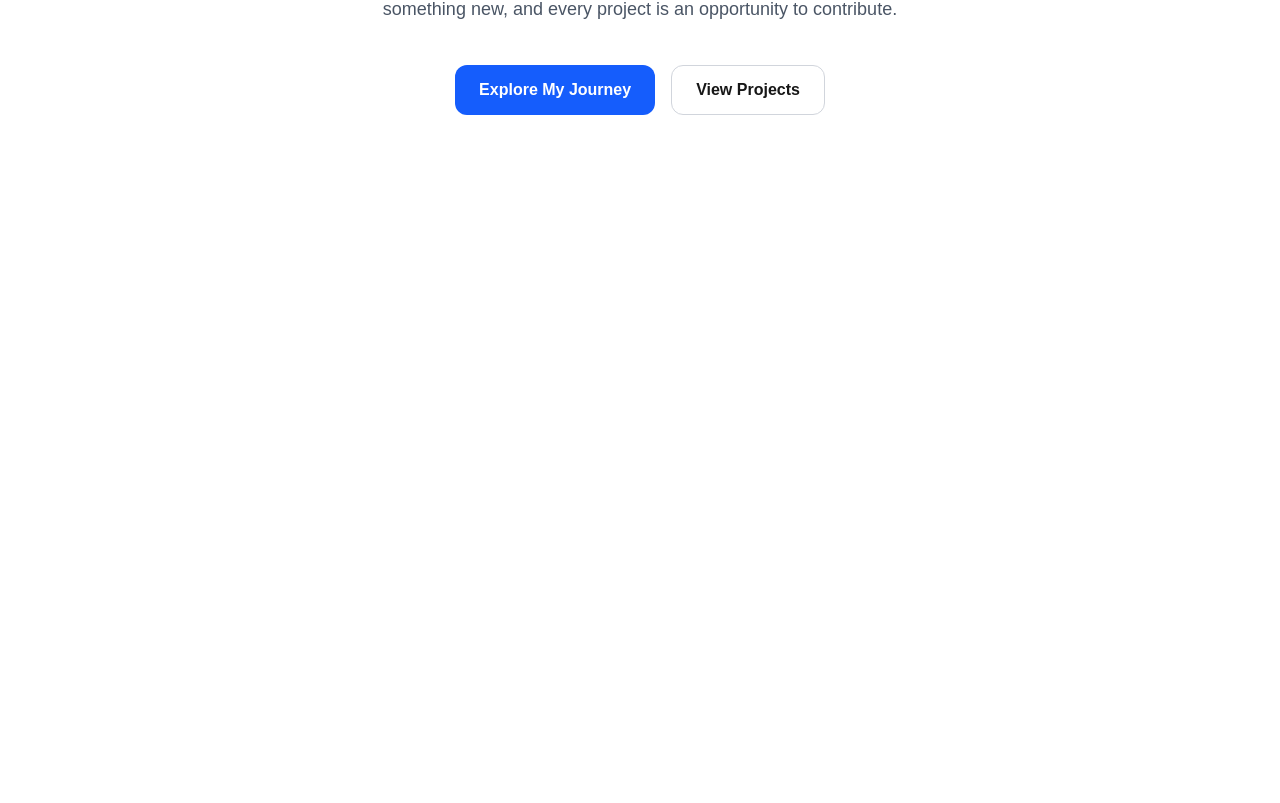
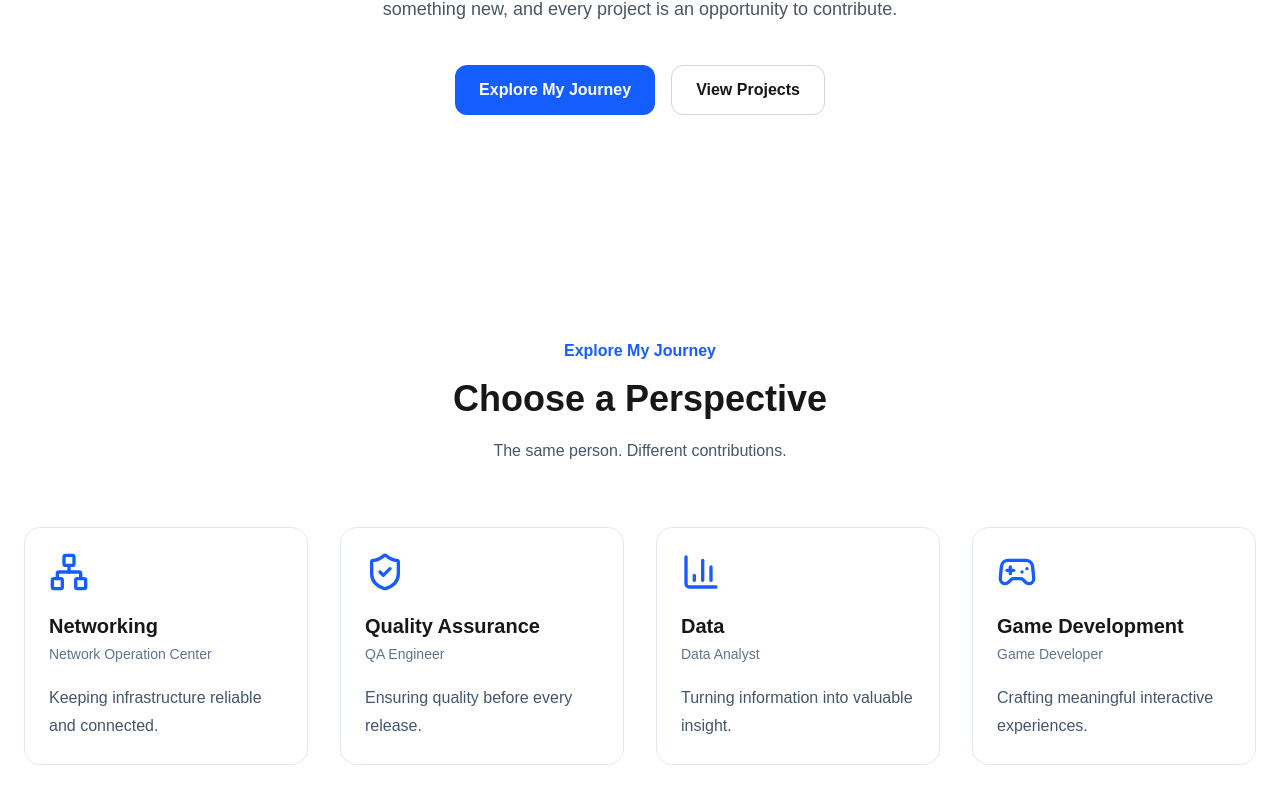
Before and after one commit to NeFoG28/yib-portofolio, a Next.js app: page / in a window 1280 px wide. Shown: the part 589-1392 px from the top of the page. Before the commit the page ends 800 px from the top, so only its background shows below. Built offline with nearby package versions, Linux system fonts and the light colour scheme.

Commit message:
feat(journey): add journey selector section

```diff
--- a/app/page.tsx
+++ b/app/page.tsx
@@ -1,5 +1,6 @@
 import Navbar from "@/components/layout/Navbar";
 import Hero from "@/components/sections/Hero";
+import JourneySelector from "@/components/sections/JourneySelector";
 
 export default function Home() {
   return (
@@ -8,6 +9,7 @@ export default function Home() {
 
       <main>
         <Hero />
+        <JourneySelector />
       </main>
     </>
   );
--- a/components/sections/JourneySelector.tsx
+++ b/components/sections/JourneySelector.tsx
@@ -0,0 +1,38 @@
+import { journeys } from "@/data/journeys";
+import JourneyCard from "../ui/JourneyCard";
+
+export default function JourneySelector() {
+  return (
+    <section className="mx-auto max-w-7xl px-6 py-32">
+
+      <div className="mb-16 text-center">
+
+        <p className="text-blue-600 font-semibold">
+          Explore My Journey
+        </p>
+
+        <h2 className="mt-4 text-4xl font-bold">
+          Choose a Perspective
+        </h2>
+
+        <p className="mx-auto mt-5 max-w-2xl text-slate-600">
+          The same person.
+          Different contributions.
+        </p>
+
+      </div>
+
+      <div className="grid gap-8 md:grid-cols-2 xl:grid-cols-4">
+
+        {journeys.map((journey) => (
+          <JourneyCard
+            key={journey.id}
+            journey={journey}
+          />
+        ))}
+
+      </div>
+
+    </section>
+  );
+}
--- /dev/null
+++ b/components/ui/JourneyCard.tsx
@@ -0,0 +1,29 @@
+import { Journey } from "@/types/journey";
+
+interface Props {
+  journey: Journey;
+}
+
+export default function JourneyCard({ journey }: Props) {
+  const Icon = journey.icon;
+
+  return (
+    <div className="group rounded-2xl border border-slate-200 bg-white p-6 transition-all duration-300 hover:-translate-y-2 hover:shadow-xl">
+
+      <Icon className="mb-5 h-10 w-10 text-blue-600" />
+
+      <h3 className="text-xl font-bold">
+        {journey.title}
+      </h3>
+
+      <p className="mt-1 text-sm text-slate-500">
+        {journey.subtitle}
+      </p>
+
+      <p className="mt-5 text-slate-600 leading-7">
+        {journey.description}
+      </p>
+
+    </div>
+  );
+}
--- a/data/journeys.ts
+++ b/data/journeys.ts
@@ -1,22 +1,41 @@
+import {
+  Network,
+  ShieldCheck,
+  ChartColumn,
+  Gamepad2,
+} from "lucide-react";
+
 export const journeys = [
   {
     id: "network",
     title: "Networking",
-    icon: "🌐",
+    subtitle: "Network Operation Center",
+    description: "Keeping infrastructure reliable and connected.",
+    icon: Network,
+    color: "blue",
   },
   {
     id: "qa",
     title: "Quality Assurance",
-    icon: "🧪",
+    subtitle: "QA Engineer",
+    description: "Ensuring quality before every release.",
+    icon: ShieldCheck,
+    color: "emerald",
   },
   {
     id: "data",
     title: "Data",
-    icon: "📊",
+    subtitle: "Data Analyst",
+    description: "Turning information into valuable insight.",
+    icon: ChartColumn,
+    color: "amber",
   },
   {
     id: "game",
     title: "Game Development",
-    icon: "🎮",
+    subtitle: "Game Developer",
+    description: "Crafting meaningful interactive experiences.",
+    icon: Gamepad2,
+    color: "purple",
   },
 ];
--- a/types/journey.ts
+++ b/types/journey.ts
@@ -1,5 +1,10 @@
+import { LucideIcon } from "lucide-react";
+
 export interface Journey {
   id: string;
   title: string;
+  subtitle: string;
   description: string;
+  icon: LucideIcon;
+  color: string;
 }
```
